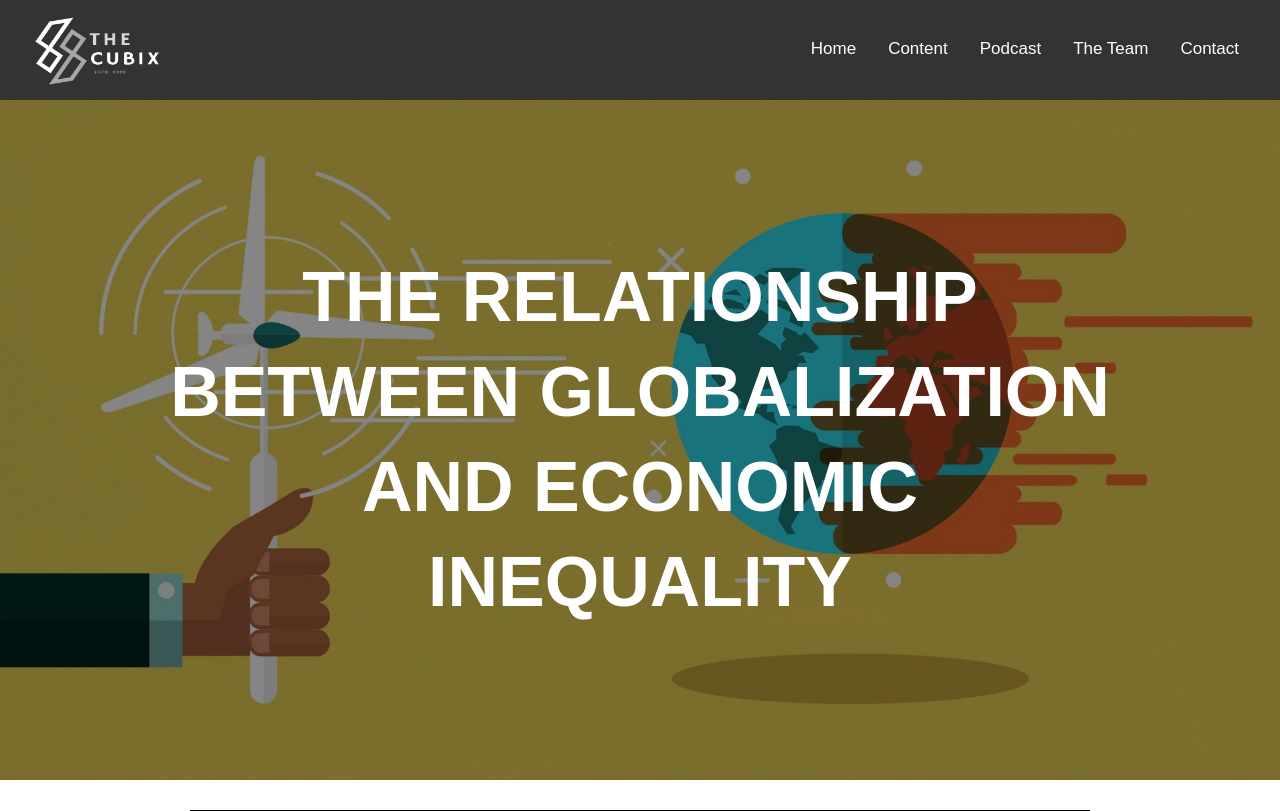
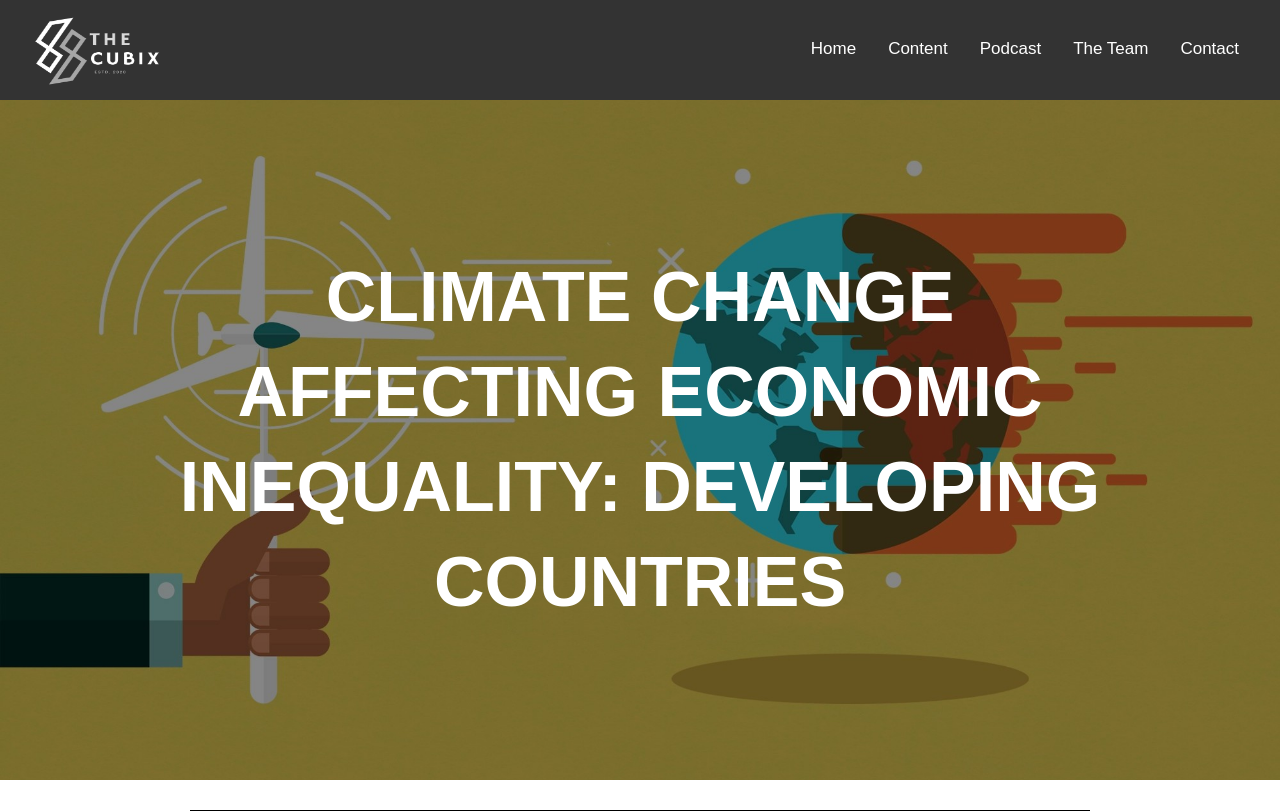
Before and after one commit to sheyanlalmohammed1/thecubixwebsite, a Flask app: page /2021/12/20/climate-change-affecting-economic-inequality-developing-countries in a window 1280 px wide. Shown: the top 811 px of the page. Run offline with Flask 2, Linux system fonts and the light colour scheme.

Commit message:
commit on 'main'

```diff
--- a/templates/climatechangeaffectingeconomicinequalitydevelopingcountries.html
+++ b/templates/climatechangeaffectingeconomicinequalitydevelopingcountries.html
@@ -37,7 +37,7 @@
         <main>
             <div class="jumbotron">
               <div class="container">
-                <h1 id="changesize">The Relationship Between Globalization and Economic Inequality</h1>
+                <h1 id="changesize">Climate Change Affecting Economic Inequality: Developing Countries</h1>
               </div>
             </div>
           </main>
```
